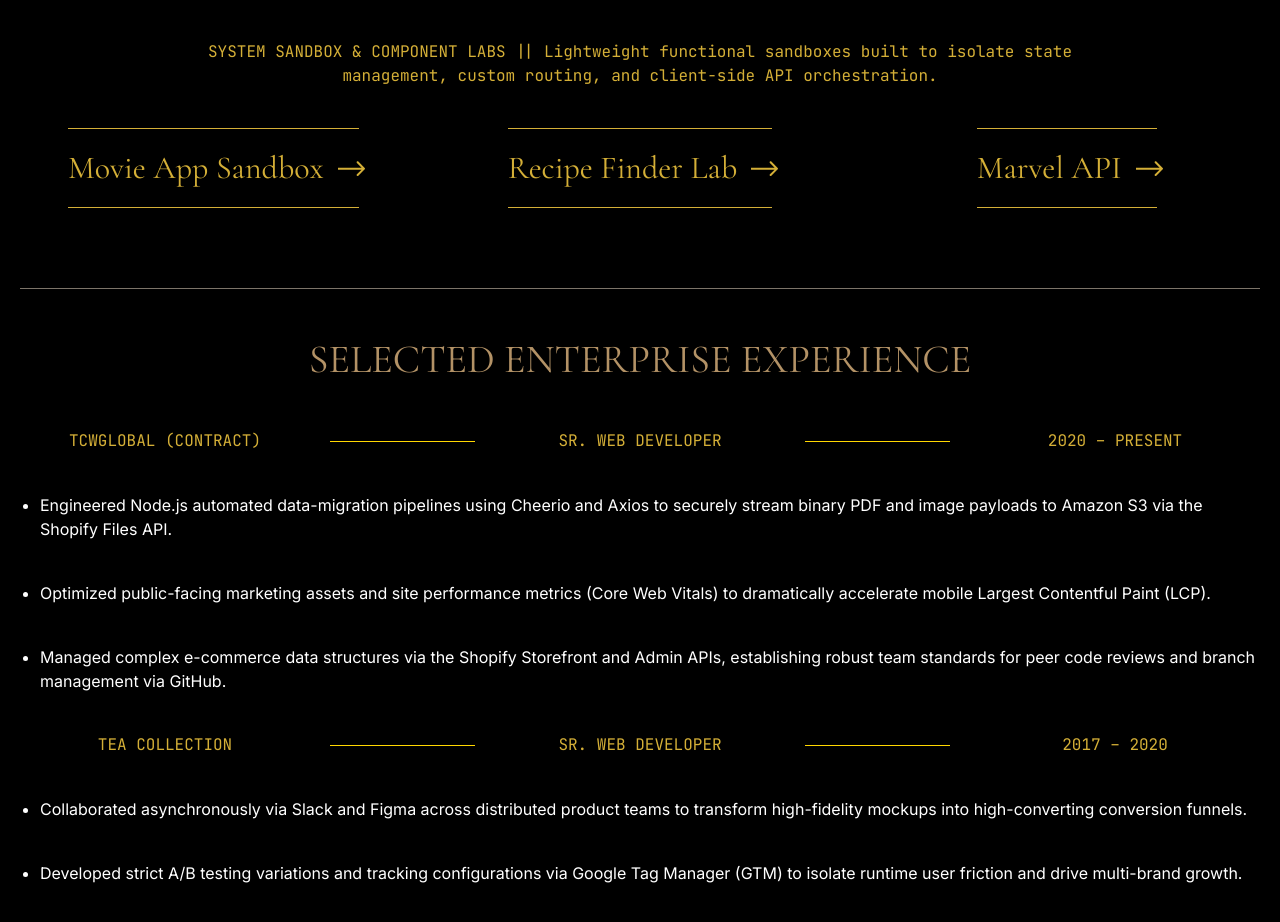
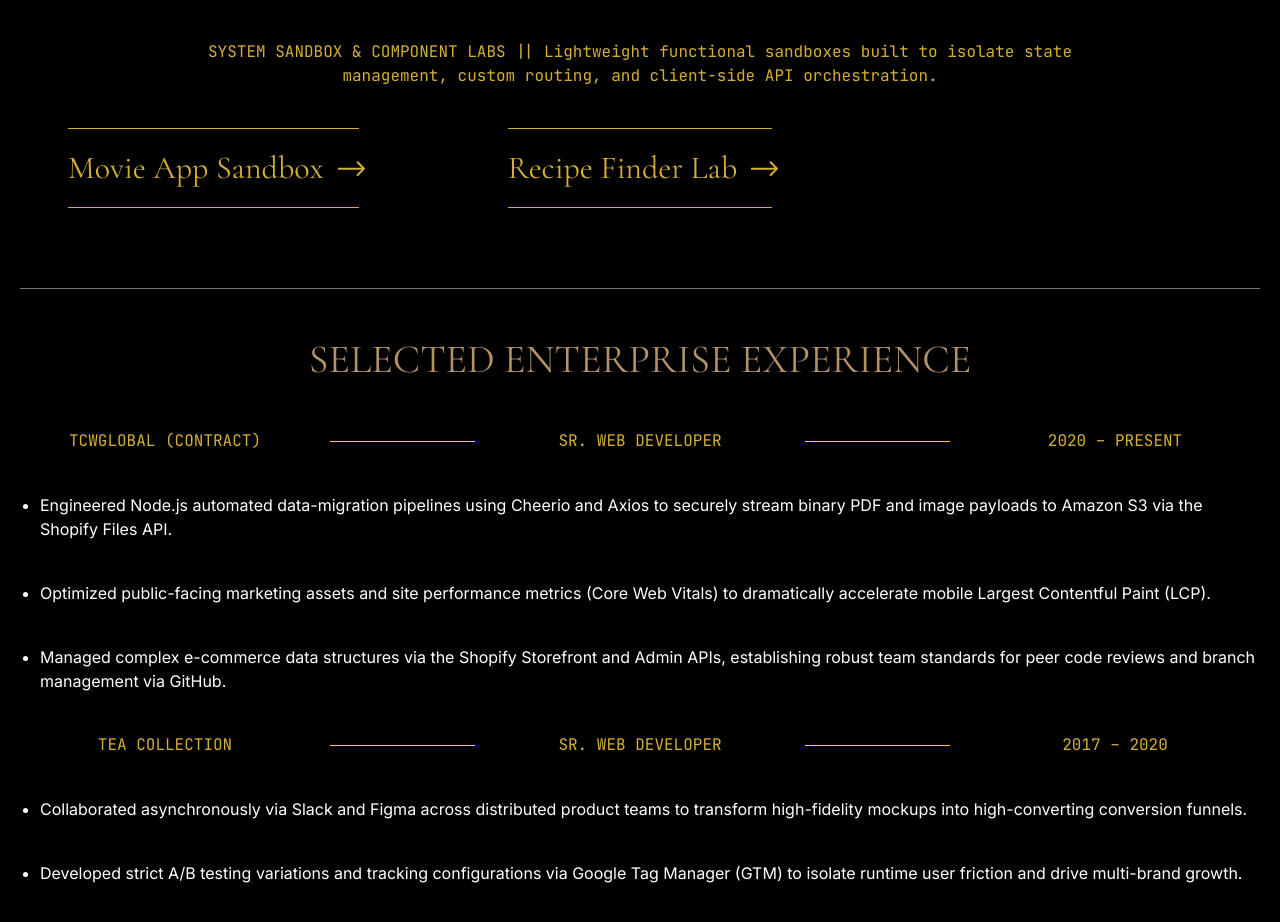
Before and after one commit to coolguy206/davidt, a React (Vite) app: page / in a window 1280 px wide. Shown: the part 3900-4822 px from the top of the page. Built offline with nearby package versions, Linux system fonts and the light colour scheme.

Commit message:
hide marvel

```diff
--- a/src/App.tsx
+++ b/src/App.tsx
@@ -151,7 +151,7 @@ export const App = () => {
                   buttonLink="https://davidtproductions.com/apps/marvel-comics/#/"
                   newTab={true}
                   arrowRight={true}
-                  className="w-full justify-center lg:w-auto"
+                  className="w-full justify-center lg:w-auto hidden"
                 />
               </li>
             </ul>
```
